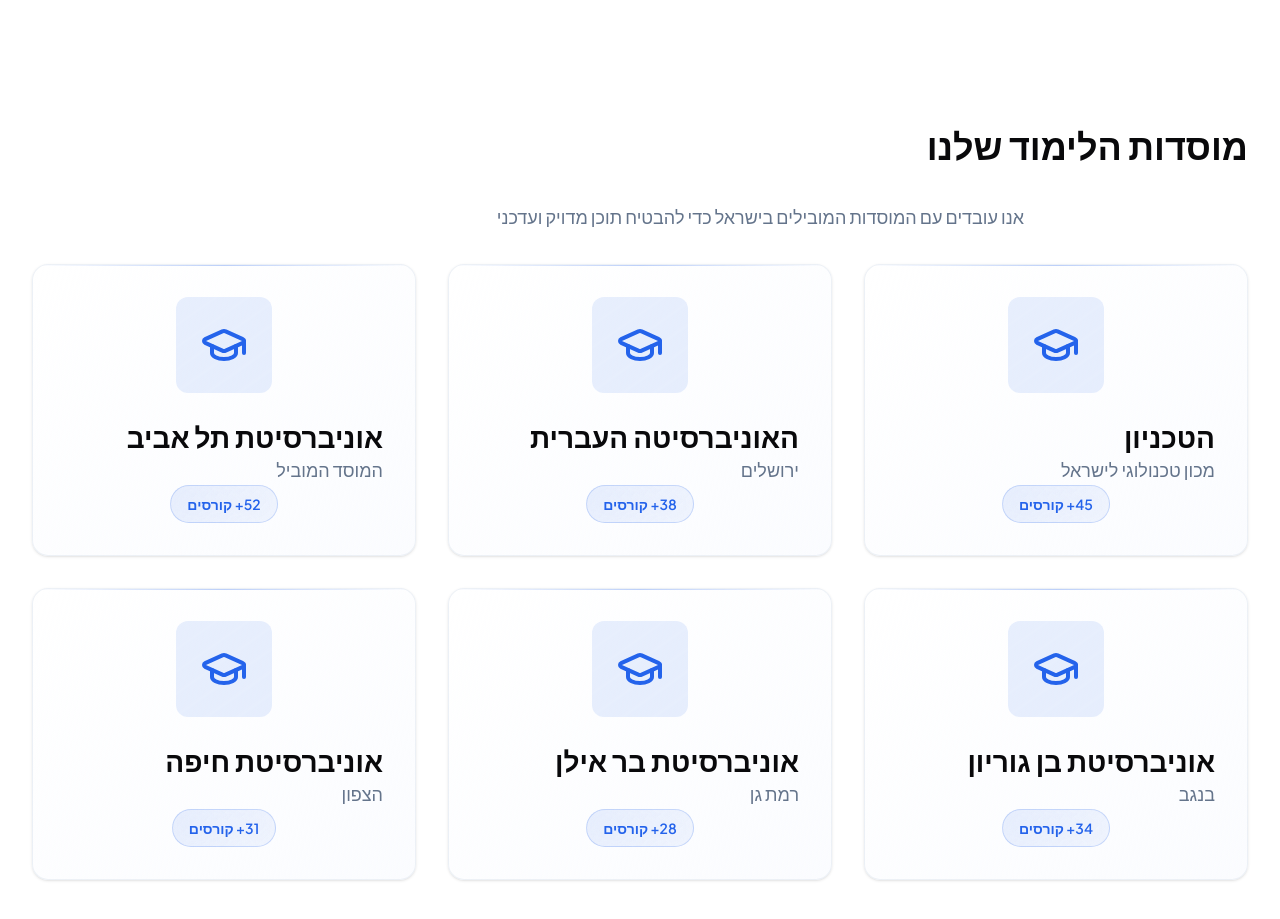
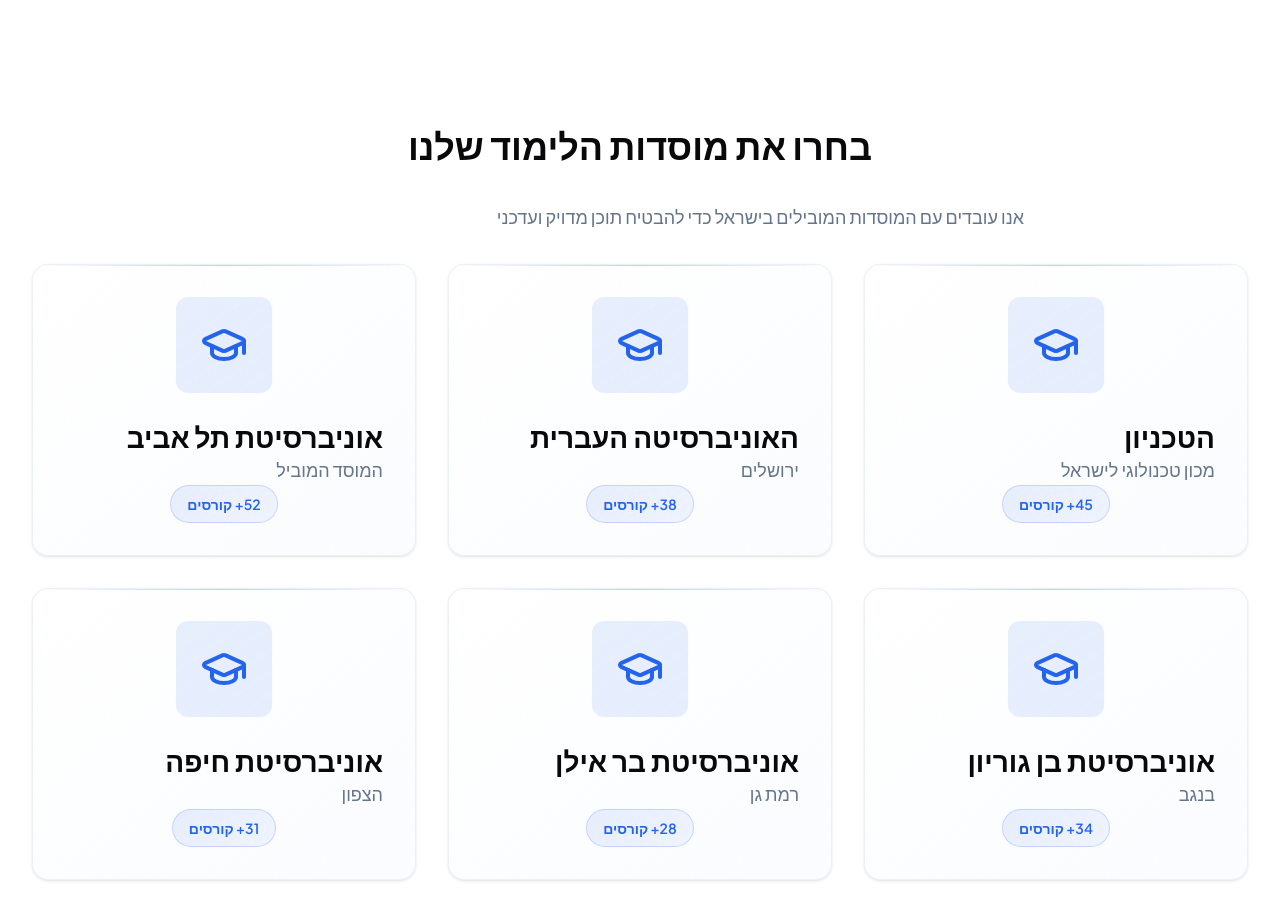
Before and after one commit to ZyrticX/level-up, a React (Vite) app: page / in a window 1280 px wide. Shown: the part 1020-1939 px from the top of the page. Built offline with nearby package versions, Linux system fonts and the light colour scheme; the HTML template or start-up script is replaced by a standard one.

Commit message:
Change institution title and center

```diff
--- a/src/pages/Index.tsx
+++ b/src/pages/Index.tsx
@@ -93,7 +93,7 @@ const Index = () => {
       <section className="section-standard" aria-labelledby="institutions-title">
         <div className="container-standard space-elements">
           <div className="text-center space-elements">
-            <h2 id="institutions-title" className="text-h2 text-foreground text-right">מוסדות הלימוד שלנו</h2>
+            <h2 id="institutions-title" className="text-h2 text-foreground text-center">בחרו את מוסדות הלימוד שלנו</h2>
             <p className="text-paragraph text-muted-foreground max-w-3xl mx-auto text-right">
               אנו עובדים עם המוסדות המובילים בישראל כדי להבטיח תוכן מדויק ועדכני
             </p>
```
